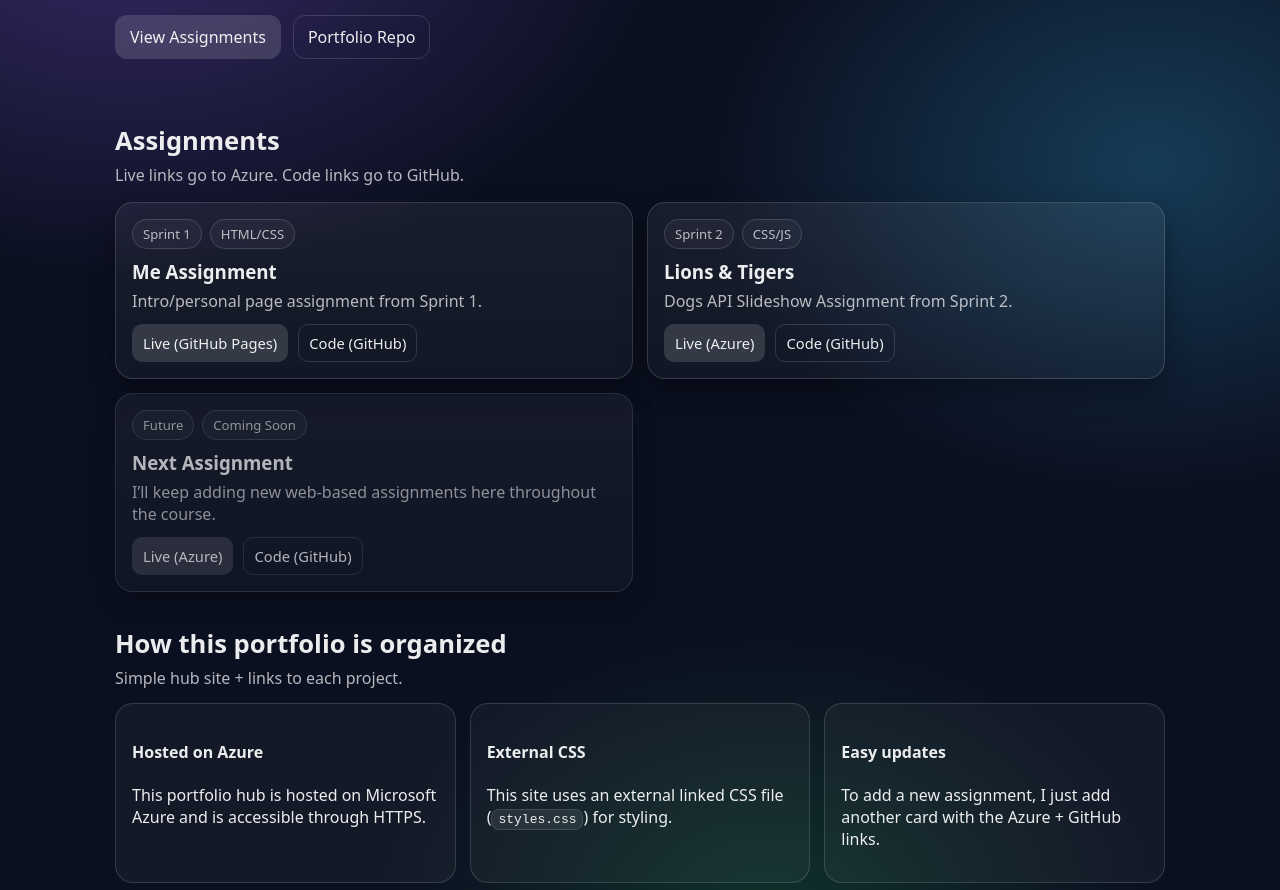
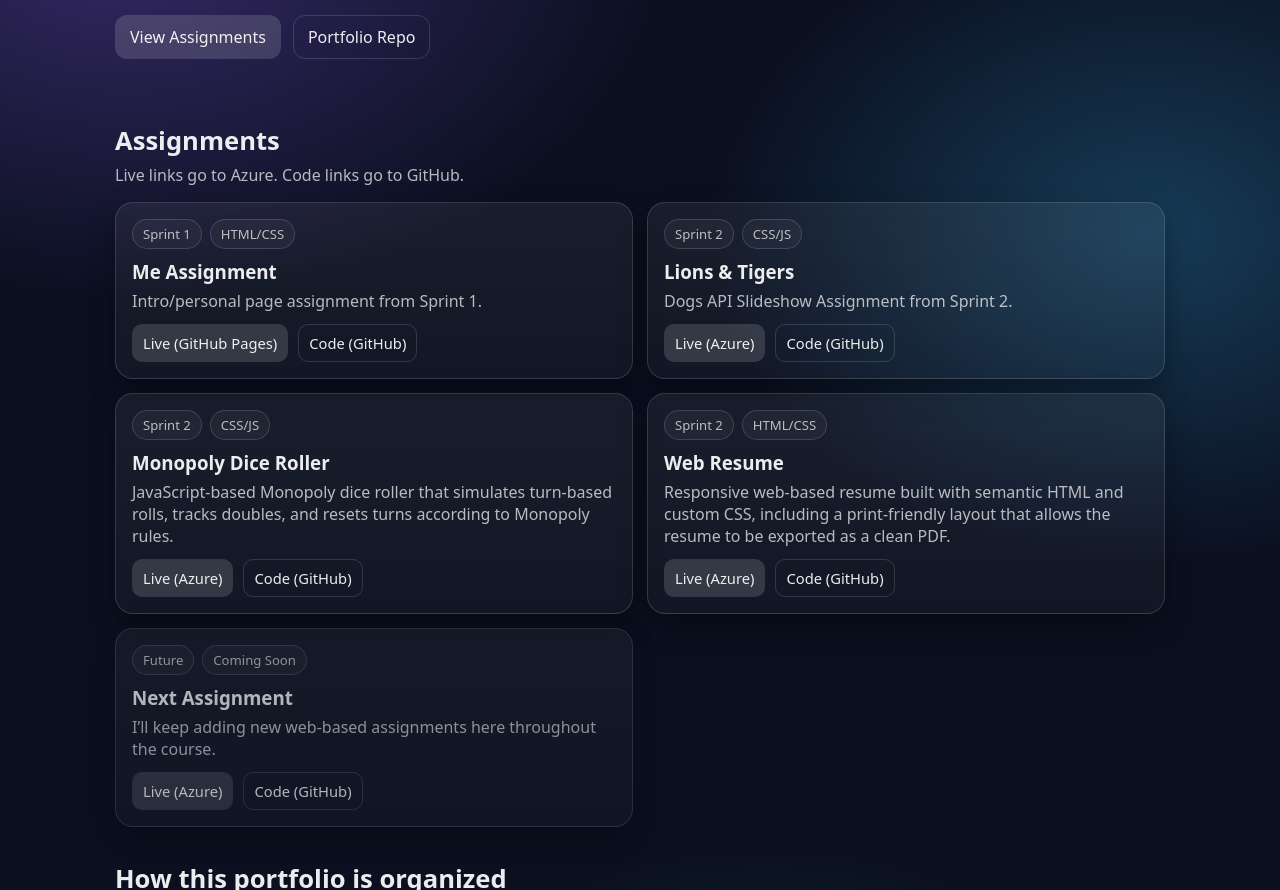
Before and after one commit to FMontiel01/fernando-montiel-portfolio, a plain HTML site: page index.html in a window 1280 px wide. Shown: the part 210-1100 px from the top of the page. Drawn offline with Linux system fonts and the light colour scheme.

Commit message:
added two new projects

```diff
--- a/index.html
+++ b/index.html
@@ -93,6 +93,71 @@
             </div>
           </article>
 
+          <article class="card">
+            <div class="badges">
+              <span class="badge">Sprint 2</span>
+              <span class="badge">CSS/JS</span>
+            </div>
+            <h3>Monopoly Dice Roller</h3>
+            <p>
+              JavaScript-based Monopoly dice roller that simulates turn-based
+              rolls, tracks doubles, and resets turns according to Monopoly
+              rules.
+            </p>
+
+            <div class="card-actions">
+              <a
+                class="btn small"
+                href="https://ashy-ocean-077316c1e.2.azurestaticapps.net"
+                target="_blank"
+                rel="noreferrer"
+              >
+                Live (Azure)
+              </a>
+              <a
+                class="btn small btn-outline"
+                href="https://github.com/FMontiel01/WebDiceRoller"
+                target="_blank"
+                rel="noreferrer"
+              >
+                Code (GitHub)
+              </a>
+            </div>
+          </article>
+
+          <!-- Sprint 2 -->
+          <article class="card">
+            <div class="badges">
+              <span class="badge">Sprint 2</span>
+              <span class="badge">HTML/CSS</span>
+            </div>
+            <h3>Web Resume</h3>
+            <p>
+              Responsive web-based resume built with semantic HTML and custom
+              CSS, including a print-friendly layout that allows the resume to
+              be exported as a clean PDF.
+            </p>
+
+            <div class="card-actions">
+              <a
+                class="btn small"
+                href="https://calm-bush-0bbc1fb1e.4.azurestaticapps.net"
+                target="_blank"
+                rel="noreferrer"
+              >
+                Live (Azure)
+              </a>
+              <a
+                class="btn small btn-outline"
+                href="https://github.com/FMontiel01/WebResume"
+                target="_blank"
+                rel="noreferrer"
+              >
+                Code (GitHub)
+              </a>
+            </div>
+          </article>
+
           <!-- Template for future assignments -->
           <article class="card muted">
             <div class="badges">
```
